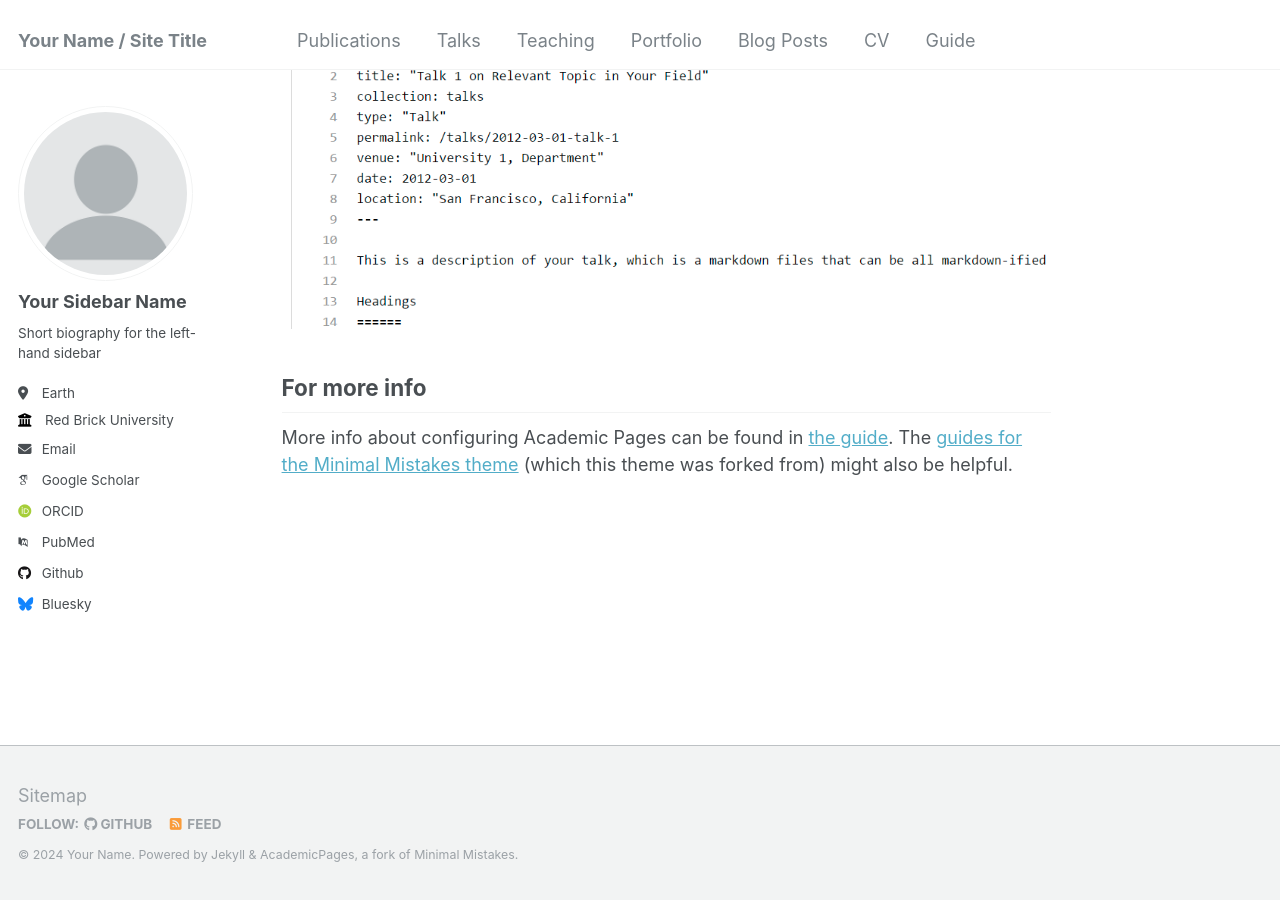
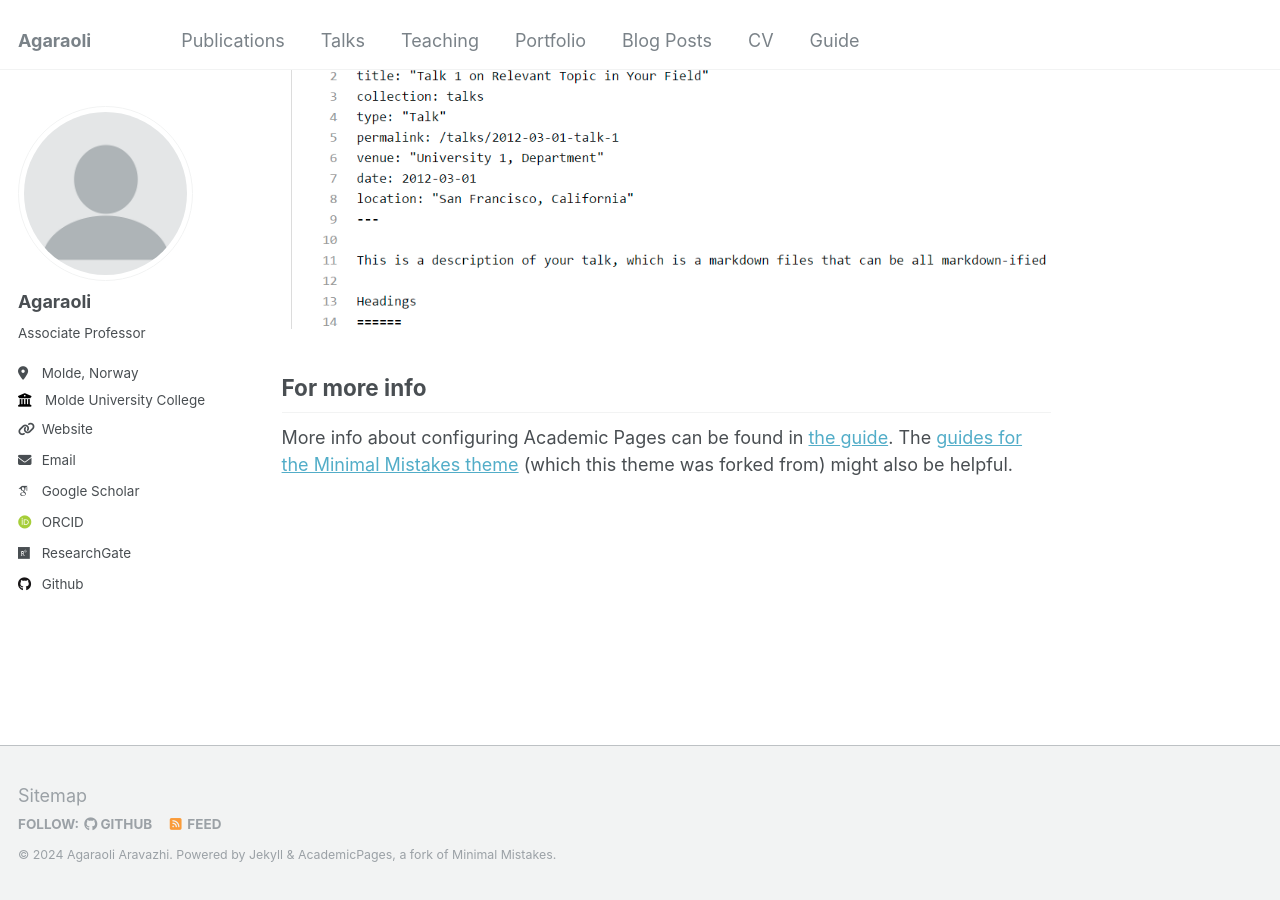
Before and after one commit to Agaraoli/Agaraoli.github.io, a Jekyll site: the page built from _pages/about.md, in a window 1280 px wide and 900 px high, scrolled down 2660 px. Built offline with Jekyll 4.4.1, drawn with Linux system fonts in a browser that asks for light colours; some web fonts are replaced.

Commit message:
Update _config.yml

```diff
--- a/_config.yml
+++ b/_config.yml
@@ -8,13 +8,13 @@
 
 # Basic Site Settings
 locale                   : "en-US"
-title                    : "Your Name / Site Title"
+title                    : "Agaraoli"
 title_separator          : "-"
-name                     : &name "Your Name"
-description              : &description "personal description"
-url                      : https://academicpages.github.io # the base hostname & protocol for your site e.g. "https://mmistakes.github.io"
+name                     : &name "Agaraoli Aravazhi"
+description              : &description "Associate Professor"
+url                      : https://agaraoli.github.io/ # the base hostname & protocol for your site e.g. "https://mmistakes.github.io"
 baseurl                  : "" # the subpath of your site, e.g. "/blog"
-repository               : "academicpages/academicpages.github.io"
+repository               : "Agaraoli/agaraoli.github.io"
 
 # Site Author - The following control what appear as part of the author content on the side bar.
 #               If a field is blank the icon and link will not appear, otherwise it will be shown.
@@ -22,33 +22,33 @@ repository               : "academicpages/academicpages.github.io"
 author:
   # Biographic information
   avatar           : "profile.png"
-  name             : "Your Sidebar Name"
+  name             : "Agaraoli"
   pronouns         : # example: "she/her"
-  bio              : "Short biography for the left-hand sidebar"
-  location         : "Earth"
-  employer         : "Red Brick University"
-  uri              : # URL
-  email            : "none@example.org"
+  bio              : "Associate Professor"
+  location         : "Molde, Norway"
+  employer         : "Molde University College"
+  uri              : https://www.himolde.no/english/people/log/aca/agar/index.html #URL
+  email            : "Agaraoli.Aravazhi@himolde.no"
 
   # Academic websites
   arxiv            : # URL - Update with the correct link to your profile
-  googlescholar    : "https://scholar.google.com/citations?user=PS_CX0AAAAAJ"
+  googlescholar    : "https://scholar.google.com/citations?user=xSMhxisAAAAJ&hl"
   impactstory      : # URL
-  orcid            : "http://orcid.org/yourorcidurl"
+  orcid            : "http://orcid.org/0000-0001-6489-0768"
   semantic         : # URL
-  pubmed           : "https://www.ncbi.nlm.nih.gov/pubmed/?term=john+snow"
-  researchgate     : # URL
+  pubmed           : #"https://www.ncbi.nlm.nih.gov/pubmed/?term=john+snow"
+  researchgate     : "https://www.researchgate.net/profile/Agaraoli-Aravazhi?ev=hdr_xprf&_tp=eyJjb250ZXh0Ijp7ImZpcnN0UGFnZSI6ImhvbWUiLCJwYWdlIjoicHJvZmlsZSIsInByZXZpb3VzUGFnZSI6ImhvbWUiLCJwb3NpdGlvbiI6Imdsb2JhbEhlYWRlciJ9fQ" # URL
 
   # Repositories and software development
   bitbucket        : # Username - Update with your username on the site
   codepen          : # Username
   dribbble         : # Username
-  github           : "academicpages"
+  github           : "Agaraoli"
   kaggle           : # Username
   stackoverflow    : # User number or user number and name (i.e., use "1" or "1/jeff-atwood")
 
   # Social media
-  bluesky          : "bsky.app" # Replace this with you Bluesky username
+  bluesky          : #"bsky.app" # Replace this with you Bluesky username
   facebook         : # Username
   flickr           : # Username
   foursquare       : # Username
```
